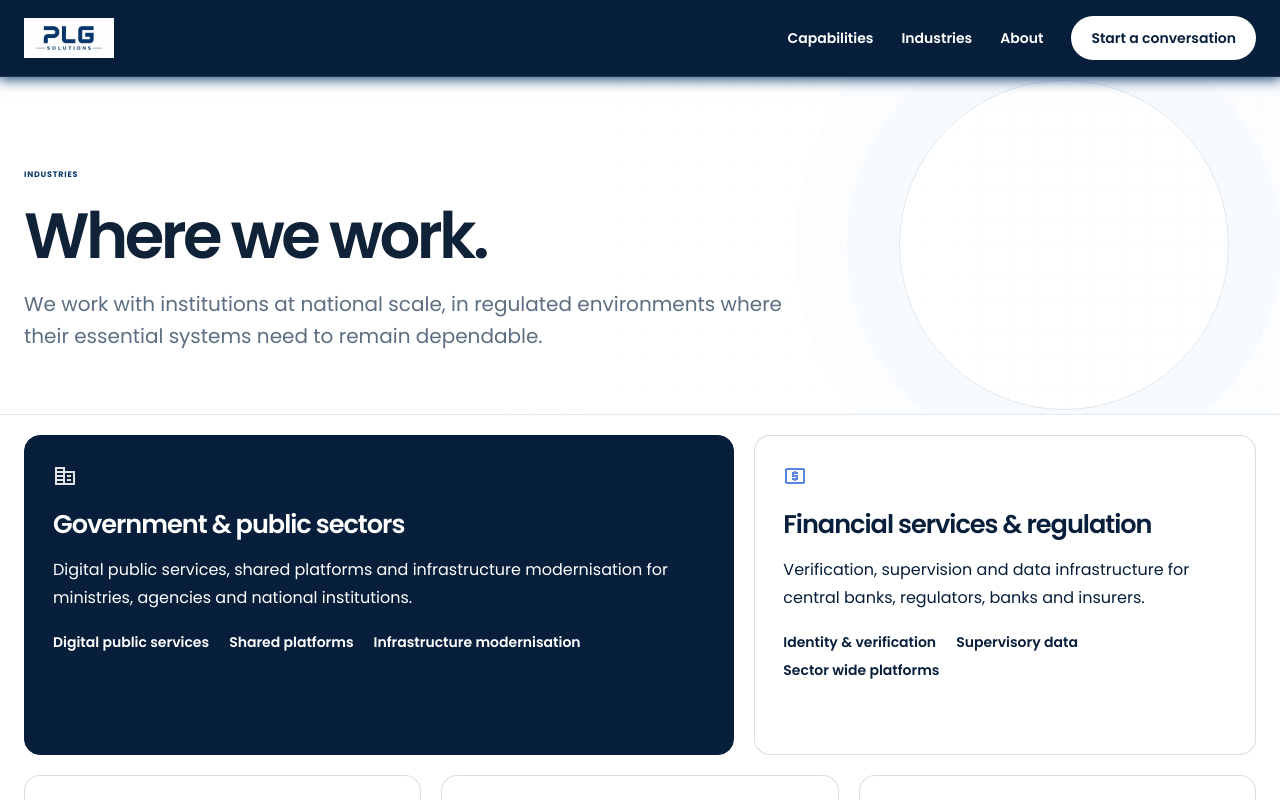
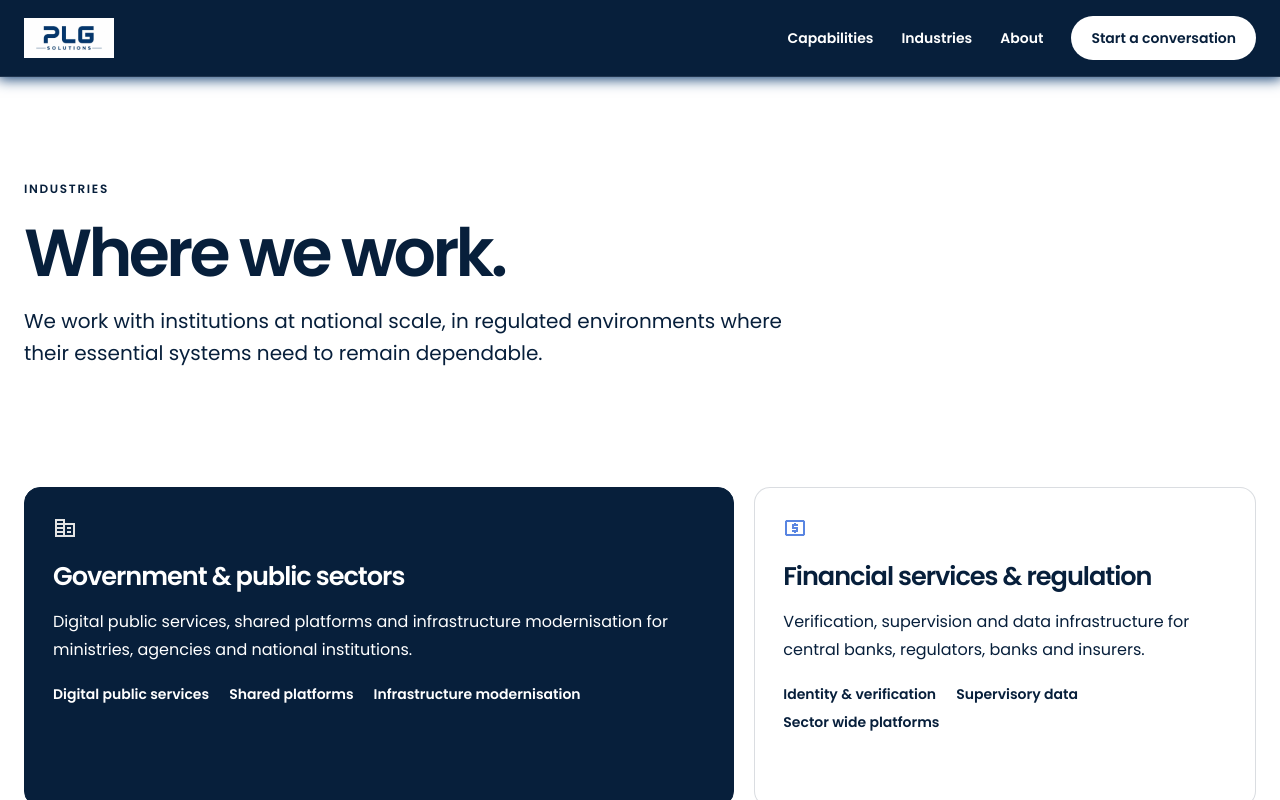
Before and after one commit to rutaganda56/plg-solutions, a Next.js app in the folder apps/client/: page /industries in a window 1280 px wide. Shown: the top 800 px of the page. Built offline with nearby package versions, Linux system fonts and the light colour scheme.

Commit message:
style(hero): move shared hero styling into Tailwind
Co-authored-by: Copilot <223556219+Copilot@users.noreply.github.com>

```diff
--- a/apps/client/app/components/PageHero.tsx
+++ b/apps/client/app/components/PageHero.tsx
@@ -6,7 +6,6 @@ interface PageHeroProps {
   description: string;
   compact?: boolean;
   tone?: "light" | "dark";
-  mediaSrc?: string;
 }
 
 export default function PageHero({
@@ -15,27 +14,34 @@ export default function PageHero({
   description,
   compact = false,
   tone = "light",
-  mediaSrc,
 }: PageHeroProps) {
   return (
-    <section className={`page-hero ${tone}${compact ? " compact" : ""}`}>
-      {mediaSrc && (
-        <video
-          className="page-hero-media"
-          autoPlay
-          loop
-          muted
-          playsInline
-          preload="metadata"
-          aria-hidden="true"
-        >
-          <source src={mediaSrc} type="video/mp4" />
-        </video>
-      )}
-      <div className="container">
-        <span className="eyebrow">{eyebrow}</span>
-        <h1>{title}</h1>
-        <p>{description}</p>
+    <section data-reveal
+      className={[
+        "relative flex items-center py-5 md:py-5",
+        compact ? "min-h-[290px] md:min-h-[290px]" : "min-h-[318px] md:min-h-[390px]",
+        tone === "dark" ? "bg-[#071f3b] text-white" : "bg-white text-[#071f3b]",
+      ].join(" ")}
+    >
+      <div className="mx-auto w-[calc(100%-48px)] max-w-[1320px]">
+        <span className={[
+          "text-xs font-semibold uppercase tracking-[0.14em]",
+          tone === "dark" ? "text-white/70" : "text-[#071f3b]",
+        ].join(" ")}>
+          {eyebrow}
+        </span>
+        <h1 className={[
+          "mt-5 max-w-[960px] text-[clamp(2.75rem,5.2vw,4.5rem)] font-semibold leading-[0.98] tracking-[-0.055em]",
+          tone === "dark" ? "text-white" : "text-[#071f3b]",
+        ].join(" ")}>
+          {title}
+        </h1>
+        <p className={[
+          "mt-5 max-w-[760px] text-[clamp(1.05rem,1.6vw,1.25rem)]",
+          tone === "dark" ? "text-white" : "text-[#071f3b]",
+        ].join(" ")}>
+          {description}
+        </p>
       </div>
     </section>
   );
```
